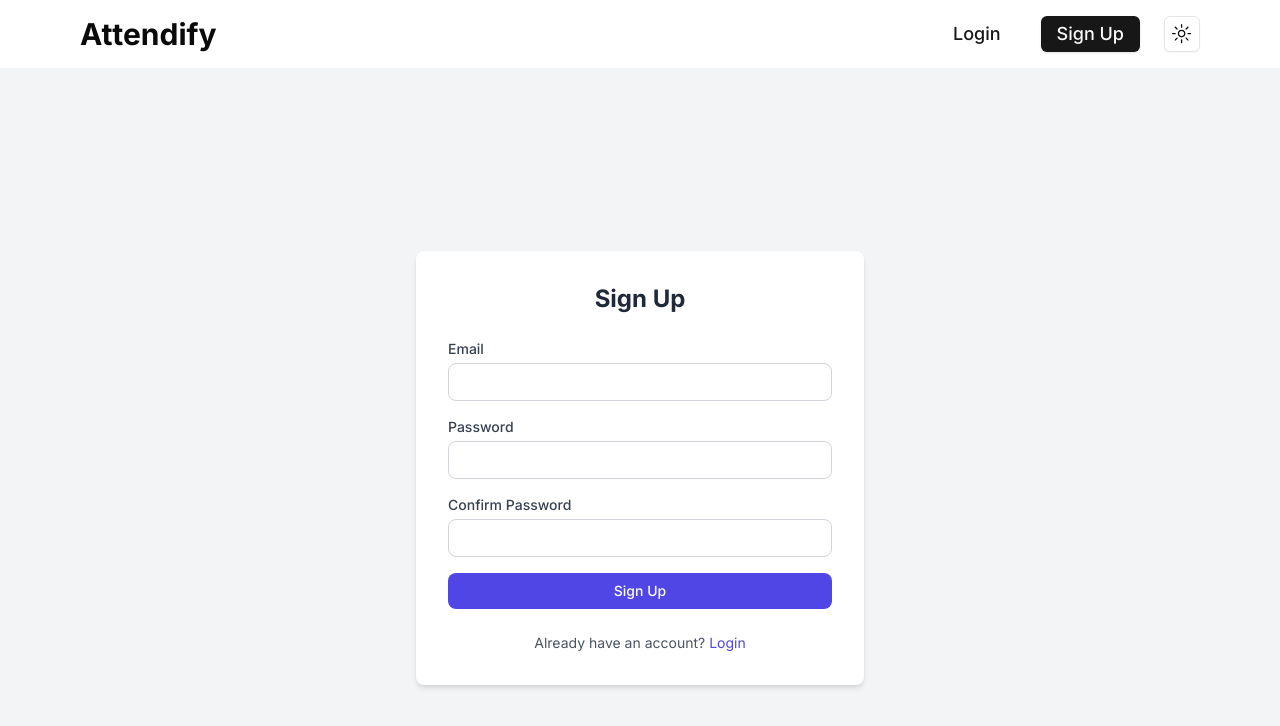
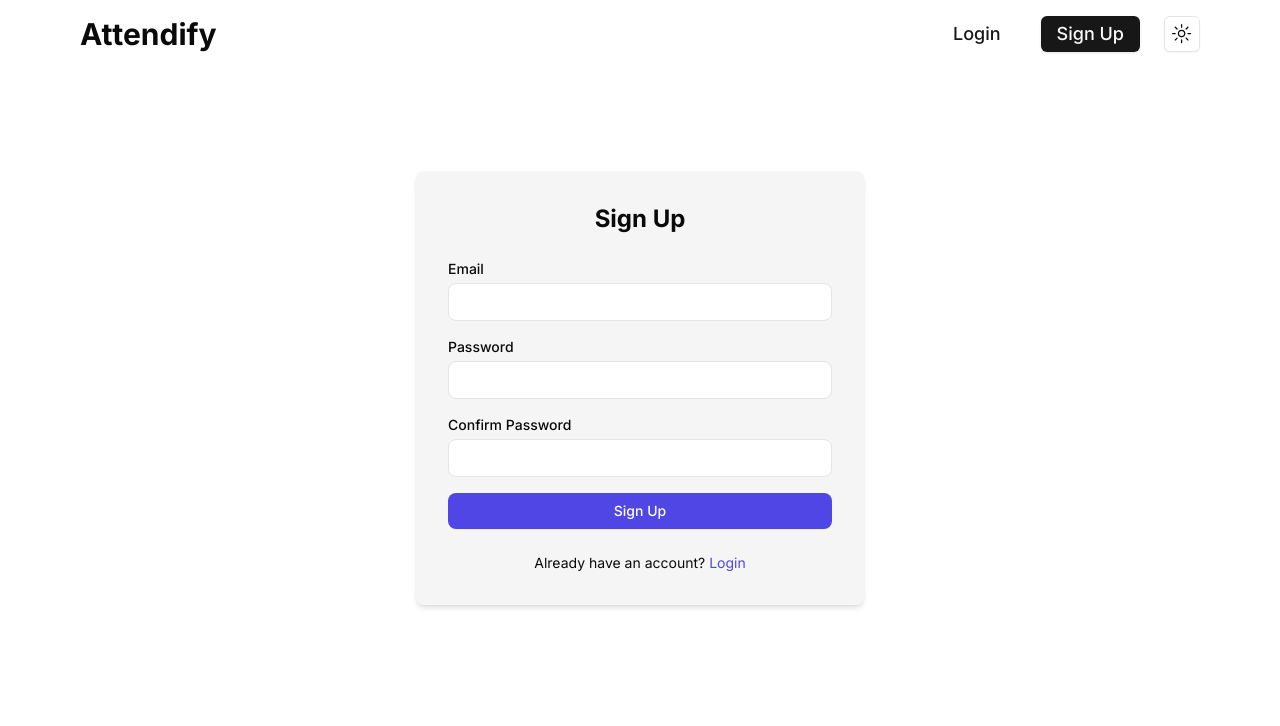
Before and after one commit to hackathon-19-20/attendify, a Next.js app in the folder website/: page /sign-up in a window 1280 px wide. Shown: the top 726 px of the page. Built offline with nearby package versions, Linux system fonts and the light colour scheme.

Commit message:
Fixed the UI of Sign in and Login page

```diff
--- a/website/app/login/page.tsx
+++ b/website/app/login/page.tsx
@@ -1,6 +1,5 @@
 'use client';
 import React, { useState } from 'react';
-import { useNavigate } from 'react-router-dom';
 
 const Login: React.FC = () => {
   const [email, setEmail] = useState('');
@@ -13,30 +12,30 @@ const Login: React.FC = () => {
   };
 
   return (
-    <div className="flex items-center justify-center min-h-screen bg-gray-100">
-      <div className="w-full max-w-md p-8 space-y-6 bg-white rounded-lg shadow-md">
-        <h1 className="text-2xl font-bold text-center text-gray-800">Login</h1>
+    <div className="flex items-center justify-center h-[80vh] bg-background">
+      <div className="w-full max-w-md p-8 space-y-6 bg-secondary rounded-lg shadow-md text-foreground">
+        <h1 className="text-2xl font-bold text-center">Login</h1>
         <form onSubmit={handleLogin} className="space-y-4">
           <div>
-            <label htmlFor="email" className="block text-sm font-medium text-gray-700">Email</label>
+            <label htmlFor="email" className="block text-sm font-medium">Email</label>
             <input
               type="email"
               id="email"
               value={email}
               onChange={(e) => setEmail(e.target.value)}
               required
-              className="w-full px-3 py-2 mt-1 text-sm border rounded-lg focus:ring-indigo-500 focus:border-indigo-500 border-gray-300"
+              className="w-full px-3 py-2 mt-1 text-sm border rounded-lg bg-mute focus:ring-indigo-500 focus:border-indigo-500 border-border"
             />
           </div>
           <div>
-            <label htmlFor="password" className="block text-sm font-medium text-gray-700">Password</label>
+            <label htmlFor="password" className="block text-sm font-medium">Password</label>
             <input
               type="password"
               id="password"
               value={password}
               onChange={(e) => setPassword(e.target.value)}
               required
-              className="w-full px-3 py-2 mt-1 text-sm border rounded-lg focus:ring-indigo-500 focus:border-indigo-500 border-gray-300"
+              className="w-full px-3 py-2 mt-1 text-sm border rounded-lg focus:ring-indigo-500 focus:border-indigo-500 border-border"
             />
           </div>
           <button
@@ -46,7 +45,7 @@ const Login: React.FC = () => {
             Login
           </button>
         </form>
-        <p className="text-sm text-center text-gray-600">
+        <p className="text-sm text-center">
           Don't have an account? <a href="/signup" className="text-indigo-600 hover:text-indigo-500">Sign up</a>
         </p>
       </div>
--- a/website/app/sign-up/page.tsx
+++ b/website/app/sign-up/page.tsx
@@ -17,41 +17,41 @@ const SignUp: React.FC = () => {
   };
 
   return (
-    <div className="flex items-center justify-center min-h-screen bg-gray-100">
-      <div className="w-full max-w-md p-8 space-y-6 bg-white rounded-lg shadow-md">
-        <h1 className="text-2xl font-bold text-center text-gray-800">Sign Up</h1>
+    <div className="flex items-center justify-center min-h-[80vh] bg-background">
+      <div className="w-full max-w-md p-8 space-y-6 bg-secondary rounded-lg shadow-md text-foreground">
+        <h1 className="text-2xl font-bold text-center">Sign Up</h1>
         <form onSubmit={handleSignUp} className="space-y-4">
           <div>
-            <label htmlFor="email" className="block text-sm font-medium text-gray-700">Email</label>
+            <label htmlFor="email" className="block text-sm font-medium">Email</label>
             <input
               type="email"
               id="email"
               value={email}
               onChange={(e) => setEmail(e.target.value)}
               required
-              className="w-full px-3 py-2 mt-1 text-sm border rounded-lg focus:ring-indigo-500 focus:border-indigo-500 border-gray-300"
+              className="w-full px-3 py-2 mt-1 text-sm border rounded-lg focus:ring-indigo-500 focus:border-indigo-500 border-border"
             />
           </div>
           <div>
-            <label htmlFor="password" className="block text-sm font-medium text-gray-700">Password</label>
+            <label htmlFor="password" className="block text-sm font-medium">Password</label>
             <input
               type="password"
               id="password"
               value={password}
               onChange={(e) => setPassword(e.target.value)}
               required
-              className="w-full px-3 py-2 mt-1 text-sm border rounded-lg focus:ring-indigo-500 focus:border-indigo-500 border-gray-300"
+              className="w-full px-3 py-2 mt-1 text-sm border rounded-lg focus:ring-indigo-500 focus:border-indigo-500 border-border"
             />
           </div>
           <div>
-            <label htmlFor="confirm-password" className="block text-sm font-medium text-gray-700">Confirm Password</label>
+            <label htmlFor="confirm-password" className="block text-sm font-medium">Confirm Password</label>
             <input
               type="password"
               id="confirm-password"
               value={confirmPassword}
               onChange={(e) => setConfirmPassword(e.target.value)}
               required
-              className="w-full px-3 py-2 mt-1 text-sm border rounded-lg focus:ring-indigo-500 focus:border-indigo-500 border-gray-300"
+              className="w-full px-3 py-2 mt-1 text-sm border rounded-lg focus:ring-indigo-500 focus:border-indigo-500 border-border"
             />
           </div>
           <button
@@ -61,7 +61,7 @@ const SignUp: React.FC = () => {
             Sign Up
           </button>
         </form>
-        <p className="text-sm text-center text-gray-600">
+        <p className="text-sm text-center">
           Already have an account? <a href="/" className="text-indigo-600 hover:text-indigo-500">Login</a>
         </p>
       </div>
```
Also changed, not shown: website/firebaseConfig.js (added, +30 -0 lines), 2 other files (tests, documents, lock files or other folders).
